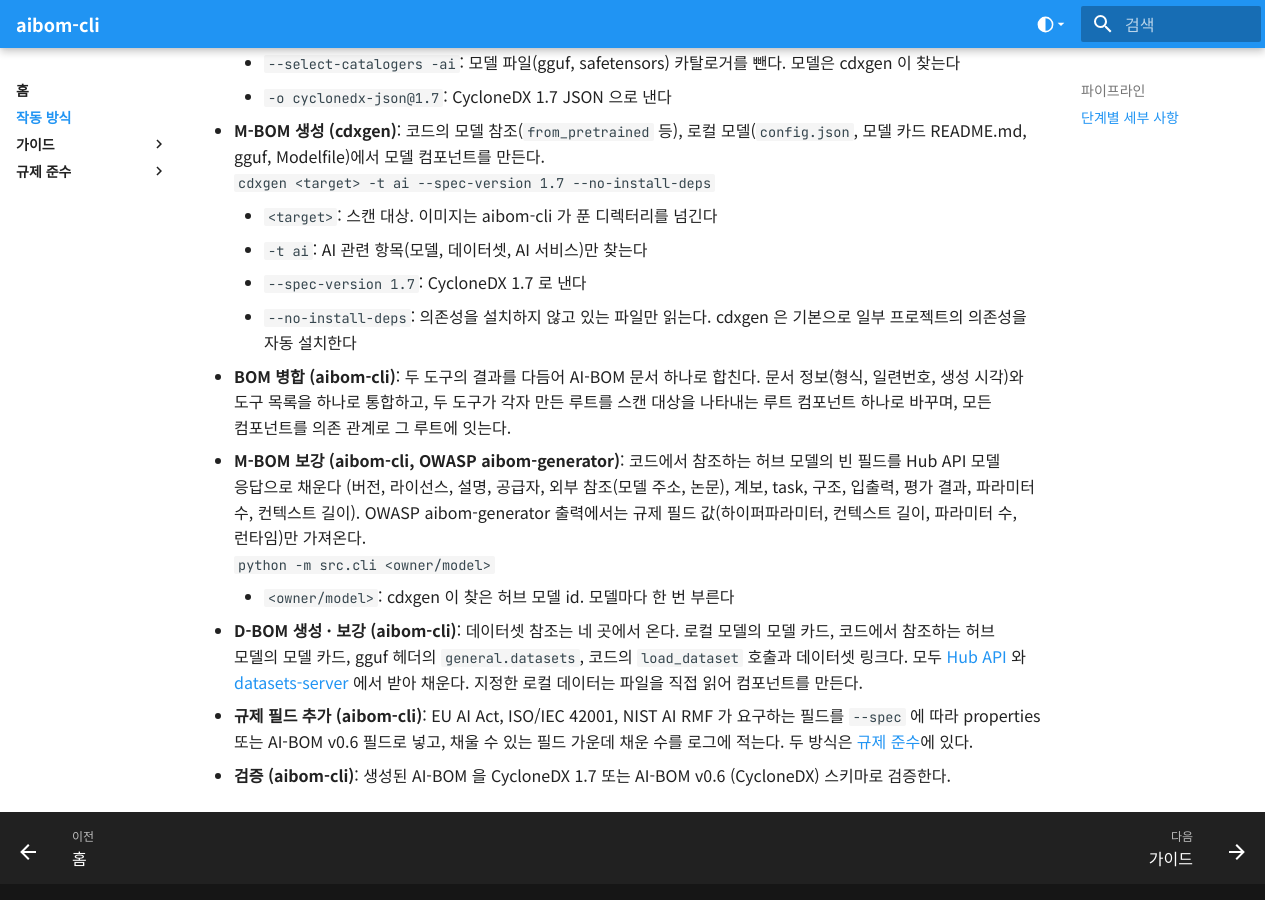
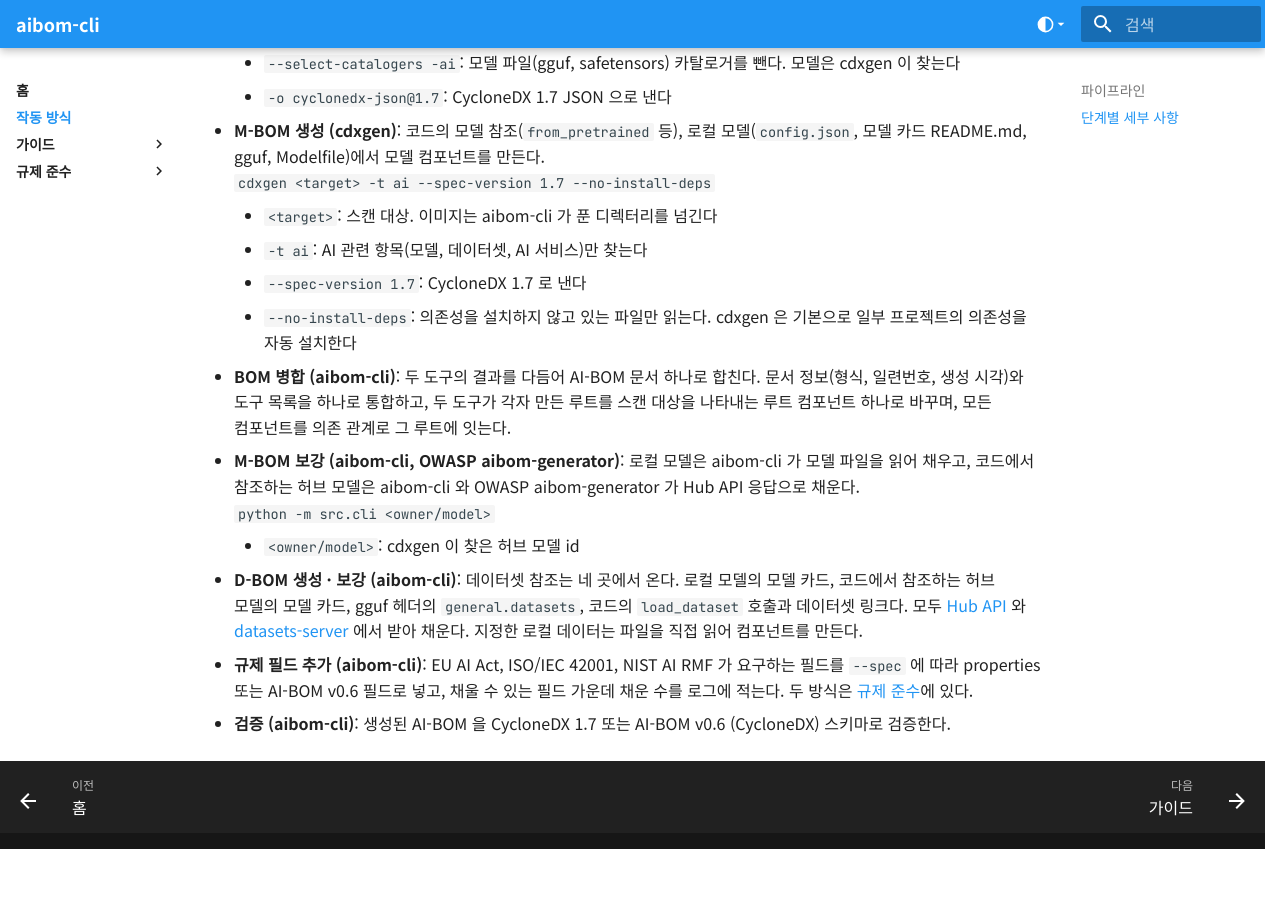
Before and after one commit to ai-devtestsecops-os/sure-aibom, an MkDocs documentation site: the page built from docs/about.md, in a window 1280 px wide and 900 px high, scrolled down 833 px. Built offline with MkDocs 1.6.1 and Material for MkDocs 9.7.7, drawn with Linux system fonts in a browser that asks for light colours; after the commit the page ends 1682 px from its top, so only the background shows below that.

Commit message:
docs: cover local model enrichment in the how-it-works steps and trim the enrichment and option notes

```diff
--- a/docs/about.md
+++ b/docs/about.md
@@ -22,9 +22,9 @@ aibom-cli 는 검증된 오픈소스 도구가 찾은 패키지와 모델을 정
     - `--spec-version 1.7`: CycloneDX 1.7 로 낸다
     - `--no-install-deps`: 의존성을 설치하지 않고 있는 파일만 읽는다. cdxgen 은 기본으로 일부 프로젝트의 의존성을 자동 설치한다
 - **BOM 병합 (aibom-cli)**: 두 도구의 결과를 다듬어 AI-BOM 문서 하나로 합친다. 문서 정보(형식, 일련번호, 생성 시각)와 도구 목록을 하나로 통합하고, 두 도구가 각자 만든 루트를 스캔 대상을 나타내는 루트 컴포넌트 하나로 바꾸며, 모든 컴포넌트를 의존 관계로 그 루트에 잇는다.
-- **M-BOM 보강 (aibom-cli, OWASP aibom-generator)**: 코드에서 참조하는 허브 모델의 빈 필드를 Hub API 모델 응답으로 채운다 (버전, 라이선스, 설명, 공급자, 외부 참조(모델 주소, 논문), 계보, task, 구조, 입출력, 평가 결과, 파라미터 수, 컨텍스트 길이). OWASP aibom-generator 출력에서는 규제 필드 값(하이퍼파라미터, 컨텍스트 길이, 파라미터 수, 런타임)만 가져온다.
+- **M-BOM 보강 (aibom-cli, OWASP aibom-generator)**: 로컬 모델은 aibom-cli 가 모델 파일을 읽어 채우고, 코드에서 참조하는 허브 모델은 aibom-cli 와 OWASP aibom-generator 가 Hub API 응답으로 채운다.
   `python -m src.cli <owner/model>`
-    - `<owner/model>`: cdxgen 이 찾은 허브 모델 id. 모델마다 한 번 부른다
+    - `<owner/model>`: cdxgen 이 찾은 허브 모델 id
 - **D-BOM 생성 · 보강 (aibom-cli)**: 데이터셋 참조는 네 곳에서 온다. 로컬 모델의 모델 카드, 코드에서 참조하는 허브 모델의 모델 카드, gguf 헤더의 `general.datasets`, 코드의 `load_dataset` 호출과 데이터셋 링크다. 모두 [Hub API](https://huggingface.co/docs/hub/api) 와 [datasets-server](https://huggingface.co/docs/dataset-viewer) 에서 받아 채운다. 지정한 로컬 데이터는 파일을 직접 읽어 컴포넌트를 만든다.
 - **규제 필드 추가 (aibom-cli)**: EU AI Act, ISO/IEC 42001, NIST AI RMF 가 요구하는 필드를 `--spec` 에 따라 properties 또는 AI-BOM v0.6 필드로 넣고, 채울 수 있는 필드 가운데 채운 수를 로그에 적는다. 두 방식은 [규제 준수](compliance/index.md)에 있다.
 - **검증 (aibom-cli)**: 생성된 AI-BOM 을 CycloneDX 1.7 또는 AI-BOM v0.6 (CycloneDX) 스키마로 검증한다.
```
